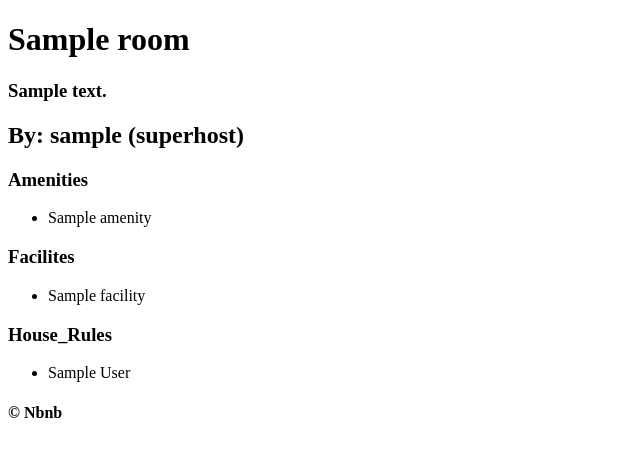
After one commit to komo3344/airbnb-clone, a Django app: page /rooms/1 in a window 1280 px wide. The commit adds this page. Shown: the top 457 px of the page, without its empty margins (0-640 px from the left). Run offline with Django 3.2, Linux system fonts and the light colour scheme; tables that the repository leaves empty hold one stand-in row (values such as "Sample post").

Commit message:
FBV detail rooms

```diff
--- a/config/urls.py
+++ b/config/urls.py
@@ -21,6 +21,7 @@ from django.conf.urls.static import static
 urlpatterns = [
     # include안에 namespace작성하려면 app_name이 있어야함
     path("", include("core.urls", namespace="core")),
+    path("rooms/", include("rooms.urls", namespace="rooms")),
     path("admin/", admin.site.urls),
 ]
 
--- a/core/urls.py
+++ b/core/urls.py
@@ -3,4 +3,6 @@ from rooms import views as room_views
 
 app_name = "core"  # namespace랑 같아야함
 
-urlpatterns = [path("", room_views.HomeView.as_view(), name="home")]  # view에 이름주기
+urlpatterns = [
+    path("", room_views.HomeView.as_view(), name="home"),
+]  # view에 이름주기
--- a/rooms/models.py
+++ b/rooms/models.py
@@ -1,4 +1,5 @@
 from django.db import models
+from django.urls import reverse
 from django_countries.fields import CountryField
 from core import models as core_models
 
@@ -99,6 +100,10 @@ class Room(core_models.TimestampedModel):
                 return round(all_ratings / len(all_reviews), 2)
             return 0
 
+    def get_absolute_url(self):
+        return reverse("rooms:detail", kwargs={"pk": self.pk})
+        # url name을 리턴
+
     total_rating.short_description = "AVG."
 
     def save(self, *args, **kwargs):
--- /dev/null
+++ b/rooms/urls.py
@@ -0,0 +1,6 @@
+from django.urls import path
+from . import views
+
+app_name = "rooms"
+
+urlpatterns = [path("<int:pk>", views.room_detail, name="detail")]
--- a/rooms/views.py
+++ b/rooms/views.py
@@ -1,5 +1,6 @@
-from django.utils import timezone
 from django.views.generic import ListView
+from django.urls import reverse
+from django.shortcuts import render, redirect
 from . import models
 
 
@@ -13,10 +14,10 @@ class HomeView(ListView):
     ordering = "created"
     context_object_name = "rooms"
 
-    def get_context_data(self, **kwargs):
-        context = super().get_context_data(**kwargs)
-        now = timezone.now()
-        context["now"] = now
-        return context
 
-    # page_kwarg = "potato"  # /?page=* -> /?potato=*
+def room_detail(request, pk):
+    try:
+        room = models.Room.objects.get(pk=pk)
+        return render(request, "rooms/detail.html", context={"room": room})
+    except models.Room.DoesNotExist:
+        return redirect(reverse("core:home"))
--- a/templates/partials/header.html
+++ b/templates/partials/header.html
@@ -0,0 +1,6 @@
+<header>
+    <a href="/">Nbnb</a>
+    <a href="{% url "core:home" %}">Nbnb</a>
+    <ul>
+        <li><a href="#">Login</a></li>
+    </ul>
--- /dev/null
+++ b/templates/rooms/detail.html
@@ -0,0 +1,38 @@
+{% extends "base.html" %}
+
+
+{% block page_name %}
+    Home
+{% endblock page_name %}
+
+{% block content %}
+<div>
+    <h1>{{room.name}}</h1>
+    <h3>{{room.description}}</h3>
+</div>
+<div>
+    <h2>By: {{room.host.username}}
+    {% if room.host.superhost %}
+        (superhost)
+    {% endif %}
+    </h2>
+    <h3>Amenities</h3>
+    <ul>
+    {% for a in room.amenities.all %}
+        <li>{{a}}</li>
+    {% endfor %}
+    </ul>
+    <h3>Facilites</h3>
+    <ul>
+    {% for f in room.facilities.all %}
+        <li>{{f}}</li>
+    {% endfor %}
+    </ul>
+    <h3>House_Rules</h3>
+    <ul>
+    {% for r in room.house_rules.all %}
+        <li>{{r}}</li>
+    {% endfor %}
+    </ul>
+<div>
+{% endblock %}
--- a/templates/rooms/room_list.html
+++ b/templates/rooms/room_list.html
@@ -8,7 +8,11 @@
     {{now}}
 
     {% for room in rooms %}
-        <h1>{{room.name}} - ${{room.price}}</h1>
+        <h3>
+            <a href="{% url "rooms:detail" room.pk %}">
+                {{room.name}} / ${{room.price}}
+            </a>
+        </h3>
     {% endfor %}
 
     {% comment %} django template에서 함수 호출방법
```
